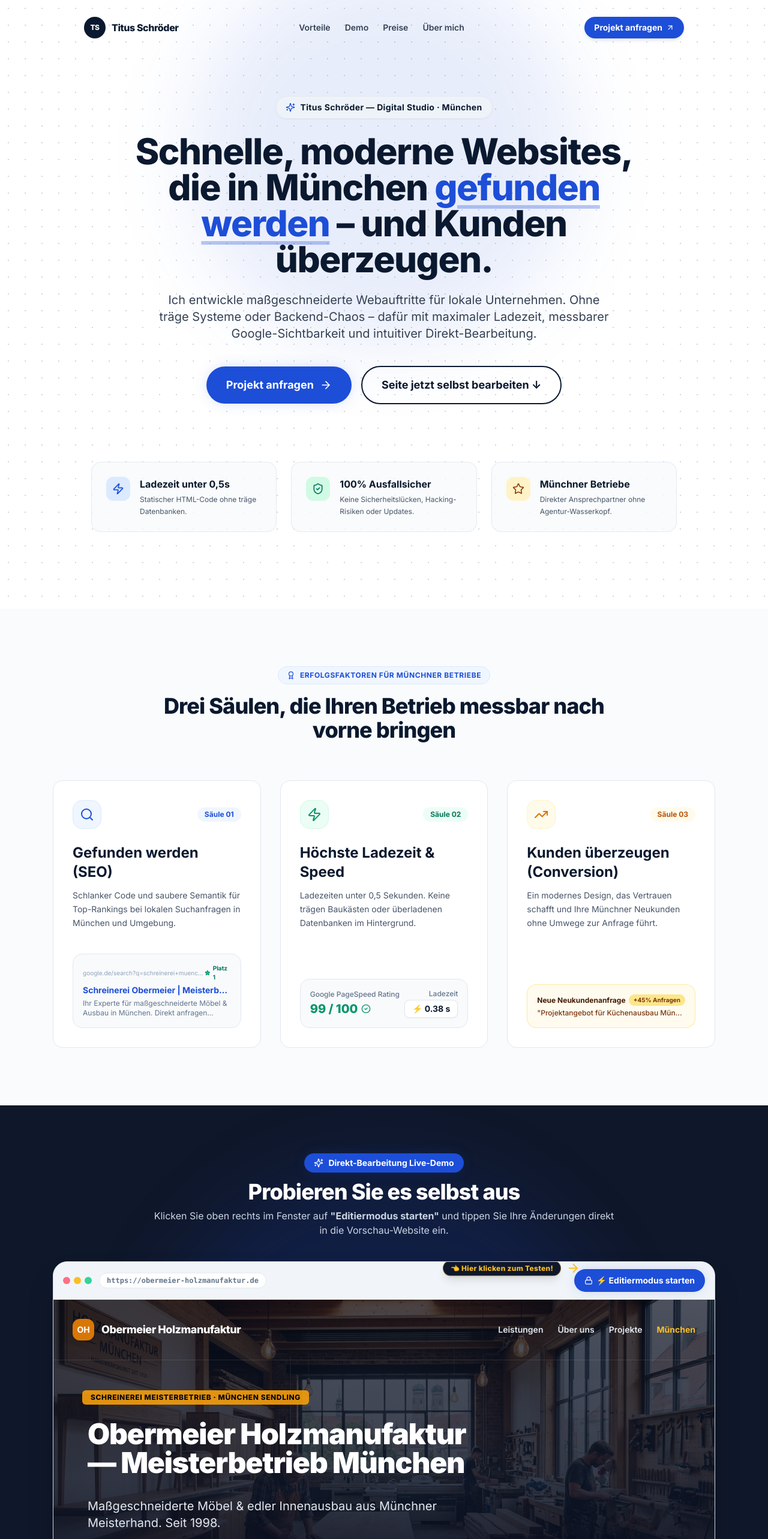
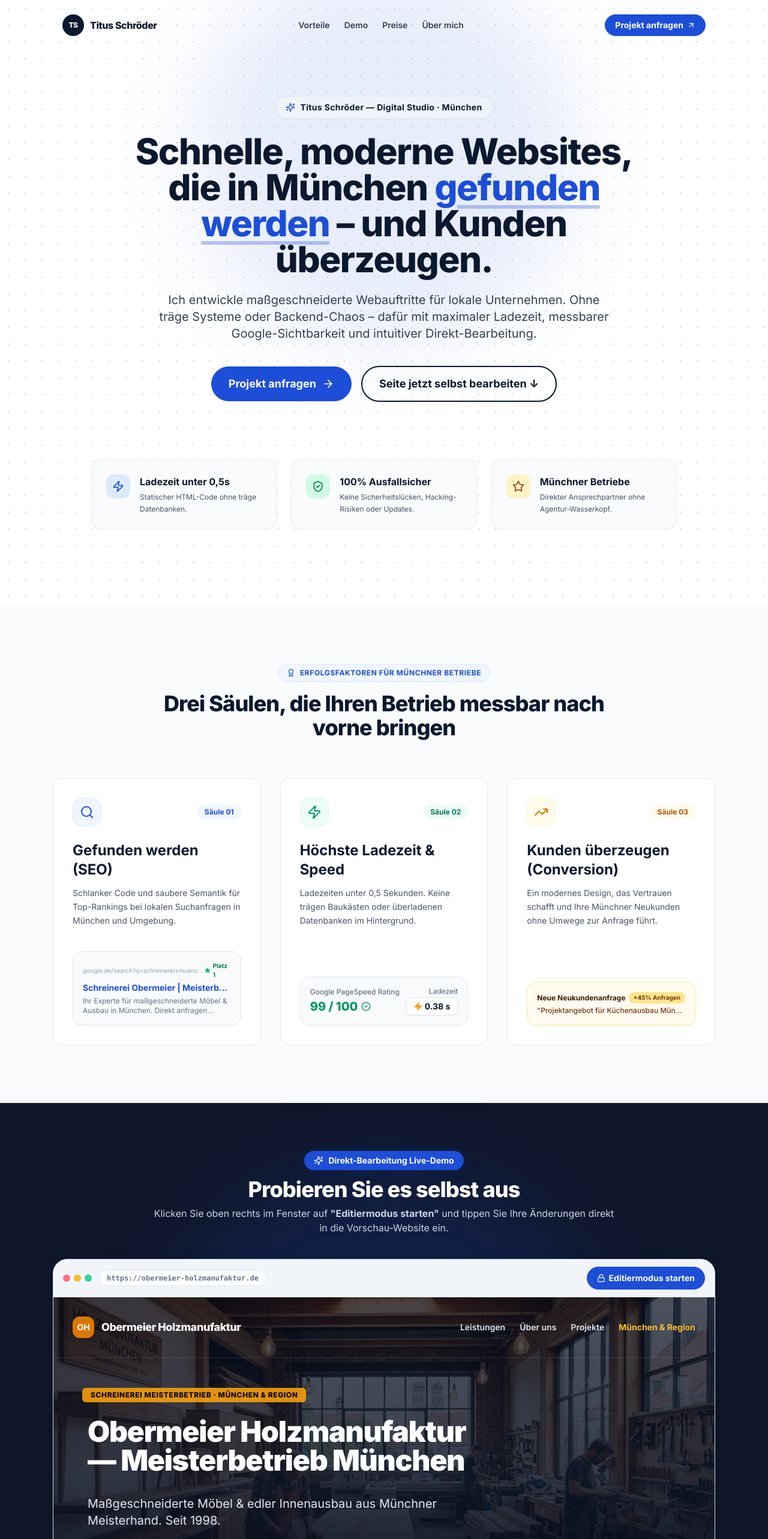
Before and after one commit to TitusSchroeder/titus-schroeder-web, a Next.js app: page / in a window 1280 px wide. Shown: the top 2566 px of the page at 60% size. Built offline with nearby package versions, Linux system fonts and the light colour scheme.

Commit message:
Refine navigation, universal button hover rules, green demo arrow, zero emojis, Netlify DSGVO privacy

```diff
--- a/src/components/sections/About.tsx
+++ b/src/components/sections/About.tsx
@@ -50,7 +50,7 @@ export const About: React.FC = () => {
                 </div>
                 <div>
                   <h3 className="text-xl font-extrabold text-white">Titus Schröder</h3>
-                  <p className="text-brand-blue font-bold text-xs mt-0.5">Digital Studio München</p>
+                  <p className="text-brand-blue font-bold text-xs mt-0.5">Webdesign & Entwicklung</p>
                 </div>
               </div>
 
@@ -66,7 +66,7 @@ export const About: React.FC = () => {
                 <div className="flex items-start gap-3">
                   <MapPin className="w-4 h-4 text-amber-400 shrink-0 mt-0.5" />
                   <div>
-                    <strong className="text-white block font-bold">Persönlich in München</strong>
+                    <strong className="text-white block font-bold">Persönlich in München & Region</strong>
                     Beratung & Abstimmung auf Wunsch direkt vor Ort bei Ihrem Betrieb.
                   </div>
                 </div>
@@ -81,8 +81,8 @@ export const About: React.FC = () => {
               </div>
 
               <div className="pt-4 border-t border-slate-800 text-[11px] font-semibold text-slate-400 flex items-center justify-between">
-                <span>München Sendling & Region</span>
-                <span className="text-emerald-400 font-bold">✓ Festpreis-Garantie</span>
+                <span>München & Region</span>
+                <span className="text-emerald-400 font-bold">Festpreis-Garantie</span>
               </div>
             </motion.div>
           </div>
--- a/src/components/sections/CmsDemo.tsx
+++ b/src/components/sections/CmsDemo.tsx
@@ -2,7 +2,7 @@
 
 import React, { useState } from "react";
 import { motion, AnimatePresence } from "framer-motion";
-import { Edit3, Save, Lock, Unlock, Sparkles, CheckCircle2, RotateCcw, Phone, ArrowUpRight } from "lucide-react";
+import { Edit3, Save, Lock, Unlock, Sparkles, CheckCircle2, RotateCcw, Phone, ArrowUpRight, Zap } from "lucide-react";
 import { Button } from "@/components/ui/Button";
 
 export const CmsDemo: React.FC = () => {
@@ -44,7 +44,7 @@ export const CmsDemo: React.FC = () => {
 
       <div className="container mx-auto px-3 sm:px-6 max-w-6xl relative z-10">
         {/* Section Header */}
-        <div className="text-center max-w-3xl mx-auto mb-10">
+        <div className="text-center max-w-3xl mx-auto mb-10 relative">
           <div className="inline-flex items-center gap-2 px-4 py-1.5 rounded-full bg-brand-blue text-white font-bold text-xs sm:text-sm mb-3 shadow-glow">
             <Sparkles className="w-4 h-4" />
             <span>Direkt-Bearbeitung Live-Demo</span>
@@ -72,14 +72,30 @@ export const CmsDemo: React.FC = () => {
               </span>
             </div>
 
-            {/* Hand-Drawn Arrow Callout pointing to the Edit Button */}
+            {/* Pure GREEN Curved Arrow pointing from header onto the Edit Button (NO TEXT) */}
             {!isEditing && (
-              <div className="hidden lg:flex items-center gap-2 absolute top-1 right-56 -translate-y-8 z-20 pointer-events-none animate-bounce">
-                <span className="text-xs font-extrabold text-amber-400 tracking-wide bg-slate-900 px-3 py-1 rounded-full border border-amber-400/40 shadow-lg">
-                  👈 Hier klicken zum Testen!
-                </span>
-                <svg className="w-6 h-6 text-amber-400" viewBox="0 0 24 24" fill="none" stroke="currentColor" strokeWidth="2">
-                  <path d="M5 12h14M12 5l7 7-7 7" />
+              <div className="hidden lg:block absolute -top-10 right-48 z-30 pointer-events-none">
+                <svg
+                  className="w-16 h-16 text-emerald-500 animate-bounce"
+                  viewBox="0 0 100 100"
+                  fill="none"
+                  xmlns="http://www.w3.org/2000/svg"
+                >
+                  <path
+                    d="M 20,10 Q 70,10 75,55"
+                    fill="none"
+                    stroke="currentColor"
+                    strokeWidth="6"
+                    strokeLinecap="round"
+                  />
+                  <path
+                    d="M 60,45 L 75,60 L 90,45"
+                    fill="none"
+                    stroke="currentColor"
+                    strokeWidth="6"
+                    strokeLinecap="round"
+                    strokeLinejoin="round"
+                  />
                 </svg>
               </div>
             )}
@@ -95,7 +111,7 @@ export const CmsDemo: React.FC = () => {
                     className="text-xs font-bold text-emerald-700 bg-emerald-100 border border-emerald-300 px-3 py-1.5 rounded-full flex items-center gap-1.5"
                   >
                     <CheckCircle2 className="w-3.5 h-3.5 text-emerald-600" />
-                    ✓ Live aktualisiert!
+                    <span>Änderung gespeichert!</span>
                   </motion.span>
                 )}
               </AnimatePresence>
@@ -106,7 +122,7 @@ export const CmsDemo: React.FC = () => {
                     onClick={handleSave}
                     variant="primary"
                     size="sm"
-                    className="bg-emerald-600 hover:bg-emerald-700 text-white font-bold shadow-md"
+                    className="bg-emerald-600 border-emerald-600 hover:bg-transparent hover:text-emerald-600 text-white font-bold"
                   >
                     <Save className="w-3.5 h-3.5 mr-1.5" />
                     Speichern
@@ -117,7 +133,7 @@ export const CmsDemo: React.FC = () => {
                     className="text-slate-500 hover:text-slate-800 text-xs font-semibold px-2 py-1 flex items-center gap-1"
                     title="Standard zurücksetzen"
                   >
-                    <RotateCcw className="w-3 h-3" />
+                    <RotateCcw className="w-3.5 h-3.5" />
                   </button>
                 </>
               )}
@@ -128,8 +144,8 @@ export const CmsDemo: React.FC = () => {
                 size="sm"
                 className={
                   isEditing
-                    ? "bg-amber-500 hover:bg-amber-600 text-slate-950 font-bold"
-                    : "bg-brand-blue hover:bg-brand-blueHover text-white font-bold shadow-glow"
+                    ? "bg-amber-500 border-amber-500 hover:bg-transparent hover:text-amber-500 text-slate-950 font-bold"
+                    : "bg-brand-blue border-brand-blue hover:bg-transparent hover:text-brand-blue text-white font-bold"
                 }
               >
                 {isEditing ? (
@@ -140,7 +156,7 @@ export const CmsDemo: React.FC = () => {
                 ) : (
                   <>
                     <Lock className="w-3.5 h-3.5 mr-1.5" />
-                    ⚡ Editiermodus starten
+                    Editiermodus starten
                   </>
                 )}
               </Button>
@@ -172,14 +188,14 @@ export const CmsDemo: React.FC = () => {
                 <span>Leistungen</span>
                 <span>Über uns</span>
                 <span>Projekte</span>
-                <span className="text-amber-400 font-bold">München</span>
+                <span className="text-amber-400 font-bold">München & Region</span>
               </div>
             </div>
 
             {/* Real Website Hero Section (Directly Editable in Place) */}
             <div className="relative z-10 p-6 sm:p-12 my-auto max-w-3xl text-left space-y-4">
               <div className="inline-block bg-amber-500/90 text-slate-950 font-extrabold text-xs uppercase tracking-wider px-3.5 py-1 rounded-md shadow-sm">
-                Schreinerei Meisterbetrieb · München Sendling
+                Schreinerei Meisterbetrieb · München & Region
               </div>
 
               {/* Directly Editable Headline */}
@@ -235,10 +251,11 @@ export const CmsDemo: React.FC = () => {
 
             {/* Real Website Bottom Footer Bar */}
             <div className="relative z-10 p-4 sm:p-6 border-t border-white/10 bg-slate-950/60 flex items-center justify-between text-xs text-slate-400 font-medium">
-              <span>©Obermeier Holzmanufaktur München · Handwerkskammer München</span>
+              <span>© Obermeier Holzmanufaktur München · Handwerkskammer München</span>
               {isEditing ? (
-                <span className="text-amber-400 font-bold animate-pulse">
-                  ✎ Tippen Sie direkt in den Text im Bild oben
+                <span className="text-amber-400 font-bold flex items-center gap-1">
+                  <Edit3 className="w-3 h-3" />
+                  Tippen Sie direkt in den Text im Bild oben
                 </span>
               ) : (
                 <span className="text-slate-300">
--- a/src/components/sections/Features.tsx
+++ b/src/components/sections/Features.tsx
@@ -67,7 +67,7 @@ export const Features: React.FC = () => {
                 <div className="flex items-center justify-between text-[10px] text-slate-400 mb-1">
                   <span className="truncate">google.de/search?q=schreinerei+muenchen</span>
                   <span className="text-emerald-700 font-bold flex items-center gap-1">
-                    <Star className="w-2.5 h-2.5 fill-emerald-500" /> Platz 1
+                    <Star className="w-2.5 h-2.5 fill-emerald-500 text-emerald-500" /> Platz 1
                   </span>
                 </div>
                 <div className="text-sm font-bold text-blue-700 truncate hover:underline cursor-pointer">
@@ -112,8 +112,8 @@ export const Features: React.FC = () => {
                 </div>
                 <div className="text-right">
                   <div className="text-xs text-slate-500 font-medium">Ladezeit</div>
-                  <div className="text-sm font-bold text-brand-navy bg-white border border-slate-200 px-3 py-1 rounded-lg mt-0.5 inline-block shadow-sm">
-                    ⚡ 0.38 s
+                  <div className="text-sm font-bold text-brand-navy bg-white border border-slate-200 px-3 py-1 rounded-lg mt-0.5 inline-flex items-center gap-1 shadow-sm">
+                    <Zap className="w-3.5 h-3.5 text-amber-500 fill-amber-500" /> 0.38 s
                   </div>
                 </div>
               </div>
@@ -150,7 +150,7 @@ export const Features: React.FC = () => {
                   </span>
                 </div>
                 <div className="text-xs text-amber-900 font-medium truncate">
-                  "Projektangebot für Küchenausbau München Sendling..."
+                  "Projektangebot für Küchenausbau München..."
                 </div>
               </div>
             </Card>
--- a/src/components/sections/Footer.tsx
+++ b/src/components/sections/Footer.tsx
@@ -2,7 +2,7 @@
 
 import React, { useState } from "react";
 import Link from "next/link";
-import { Mail, MapPin, Send, CheckCircle } from "lucide-react";
+import { Mail, MapPin, Send, CheckCircle, Lock } from "lucide-react";
 import { Button } from "@/components/ui/Button";
 
 export const Footer: React.FC = () => {
@@ -81,12 +81,12 @@ export const Footer: React.FC = () => {
                   <MapPin className="w-5 h-5" />
                 </div>
                 <div>
-                  <span className="text-xs text-slate-400 block">Standort / Anschrift</span>
+                  <span className="text-xs text-slate-400 block">Standort</span>
                   <span className="text-sm font-semibold block text-white">
                     Titus Schröder — Webdesign & Entwicklung
                   </span>
                   <span className="text-xs text-slate-300 block">
-                    Peter-Wolfram-Str. 19 · 85540 Haar (München)
+                    München & Region
                   </span>
                 </div>
               </div>
@@ -210,6 +210,13 @@ export const Footer: React.FC = () => {
                       </>
                     )}
                   </Button>
+
+                  <div className="flex items-center gap-1.5 text-[11px] text-slate-500 pt-2">
+                    <Lock className="w-3 h-3 text-slate-400 shrink-0" />
+                    <span>
+                      Verschlüsselte Übertragung via StaticForms. Registrierung & Datenverarbeitung gemäß DSGVO.
+                    </span>
+                  </div>
                 </form>
               )}
             </div>
@@ -219,7 +226,7 @@ export const Footer: React.FC = () => {
         {/* Bottom Legal Footer Bar */}
         <div className="pt-8 border-t border-slate-800 flex flex-col sm:flex-row items-center justify-between gap-4 text-xs text-slate-400">
           <div>
-            © {new Date().getFullYear()} Titus Schröder — Webdesign & Entwicklung · Peter-Wolfram-Str. 19, 85540 Haar
+            © {new Date().getFullYear()} Titus Schröder — Webdesign & Entwicklung · München & Region.
           </div>
           <div className="flex items-center gap-6">
             <Link href="/impressum" className="hover:text-white transition-colors">
--- a/src/components/ui/Button.tsx
+++ b/src/components/ui/Button.tsx
@@ -19,28 +19,31 @@ export const Button: React.FC<ButtonProps> = ({
   ...props
 }) => {
   const baseStyles =
-    "inline-flex items-center justify-center font-medium rounded-full transition-colors focus:outline-none focus:ring-2 focus:ring-brand-blue focus:ring-offset-2 disabled:opacity-50 disabled:pointer-events-none cursor-pointer";
+    "inline-flex items-center justify-center font-bold rounded-full transition-all duration-300 focus:outline-none disabled:opacity-50 disabled:pointer-events-none cursor-pointer border";
 
   const sizeStyles = {
-    sm: "px-4 py-2 text-sm",
-    md: "px-6 py-3 text-base",
-    lg: "px-8 py-4 text-lg font-semibold",
+    sm: "px-4 py-2 text-xs sm:text-sm",
+    md: "px-6 py-2.5 text-sm sm:text-base",
+    lg: "px-7 py-3.5 text-base sm:text-lg",
   };
 
+  // Rule:
+  // Primary (filled blue) -> hover: background disappears (transparent), text & border blue
+  // Secondary (filled navy) -> hover: background disappears (transparent), text & border navy
+  // Outline (unfilled) -> hover: gets filled background & white text
   const variantStyles = {
     primary:
-      "bg-brand-blue text-white hover:bg-brand-blueHover shadow-glow border border-transparent",
+      "bg-brand-blue text-white border-brand-blue hover:bg-transparent hover:text-brand-blue shadow-sm",
     secondary:
-      "bg-brand-navy text-white hover:bg-brand-navyLight border border-transparent",
+      "bg-brand-navy text-white border-brand-navy hover:bg-transparent hover:text-brand-navy shadow-sm",
     outline:
-      "bg-transparent text-brand-navy border border-brand-border hover:border-brand-blue hover:text-brand-blue",
+      "bg-transparent text-brand-navy border-brand-navy hover:bg-brand-navy hover:text-white shadow-sm",
     ghost:
-      "bg-transparent text-brand-navy hover:bg-brand-card hover:text-brand-blue",
+      "bg-transparent text-slate-700 border-transparent hover:bg-slate-100 hover:text-brand-navy",
   };
 
   return (
     <motion.button
-      whileHover={{ scale: 1.02 }}
       whileTap={{ scale: 0.98 }}
       className={cn(baseStyles, sizeStyles[size], variantStyles[variant], className)}
       {...props}
--- a/src/components/ui/PillNav.tsx
+++ b/src/components/ui/PillNav.tsx
@@ -11,7 +11,7 @@ export const PillNav: React.FC = () => {
 
   useEffect(() => {
     const handleScroll = () => {
-      if (window.scrollY > 30) {
+      if (window.scrollY > 40) {
         setScrolled(true);
       } else {
         setScrolled(false);
@@ -30,17 +30,21 @@ export const PillNav: React.FC = () => {
   ];
 
   return (
-    <header className="fixed top-0 left-0 right-0 z-50 flex justify-center p-3 sm:p-4 transition-all duration-300 pointer-events-none">
+    <header className="fixed top-0 left-0 right-0 z-50 flex justify-center p-3 sm:p-4 pointer-events-none">
       <motion.nav
-        layout
-        transition={{ type: "spring", stiffness: 300, damping: 30 }}
-        className={`pointer-events-auto flex items-center justify-between transition-colors duration-300 ${
+        initial={false}
+        animate={{
+          maxWidth: scrolled ? "52rem" : "68rem",
+          y: scrolled ? -2 : 0,
+        }}
+        transition={{ duration: 0.4, ease: [0.16, 1, 0.3, 1] }}
+        className={`w-full pointer-events-auto flex items-center justify-between transition-colors duration-400 p-2 ${
           scrolled
-            ? "w-full max-w-3xl p-2 bg-white/75 backdrop-blur-2xl rounded-full border border-slate-200/80 shadow-pill"
-            : "w-full max-w-5xl p-2 sm:p-3 bg-transparent rounded-2xl"
+            ? "bg-white/80 backdrop-blur-2xl rounded-full border border-slate-200/90 shadow-pill"
+            : "bg-transparent rounded-2xl"
         }`}
       >
-        {/* Left Side: Brand Logo (Constantly TS Titus Schröder, exact equal 8px margin) */}
+        {/* Logo Left */}
         <Link
           href="/"
           className="flex items-center gap-2.5 font-bold text-brand-navy tracking-tight text-sm sm:text-base group shrink-0"
@@ -51,7 +55,7 @@ export const PillNav: React.FC = () => {
           <span className="font-extrabold text-brand-navy leading-none">Titus Schröder</span>
         </Link>
 
-        {/* Center: Desktop Nav Links (Always perfectly centered) */}
+        {/* Center Links */}
         <div className="hidden md:flex items-center gap-6 text-sm font-semibold text-slate-700 h-9">
           {navLinks.map((link) => (
             <a
@@ -64,11 +68,11 @@ export const PillNav: React.FC = () => {
           ))}
         </div>
 
-        {/* Right Side: CTA Button (Exact equal 8px margin) */}
+        {/* Right CTA Button (Uses universal hover rule) */}
         <div className="flex items-center gap-2 shrink-0">
           <a
             href="#kontakt"
-            className="inline-flex items-center justify-center gap-1.5 text-xs sm:text-sm font-bold bg-brand-blue text-white h-9 px-4 rounded-full hover:bg-brand-blueHover transition-all shadow-md hover:shadow-glow"
+            className="inline-flex items-center justify-center gap-1.5 text-xs sm:text-sm font-bold bg-brand-blue text-white border border-brand-blue h-9 px-4 rounded-full hover:bg-transparent hover:text-brand-blue transition-all shadow-sm"
           >
             <span>Projekt anfragen</span>
             <ArrowUpRight className="w-3.5 h-3.5" />
@@ -76,7 +80,7 @@ export const PillNav: React.FC = () => {
 
           <button
             onClick={() => setMobileMenuOpen(!mobileMenuOpen)}
-            className="md:hidden w-9 h-9 rounded-full text-brand-navy hover:bg-slate-100/80 flex items-center justify-center focus:outline-none"
+            className="md:hidden w-9 h-9 rounded-full text-brand-navy hover:bg-slate-100 flex items-center justify-center focus:outline-none"
             aria-label="Menü öffnen"
           >
             {mobileMenuOpen ? <X className="w-5 h-5" /> : <Menu className="w-5 h-5" />}
@@ -105,7 +109,7 @@ export const PillNav: React.FC = () => {
           <a
             href="#kontakt"
             onClick={() => setMobileMenuOpen(false)}
-            className="mt-2 text-center text-sm font-bold bg-brand-blue text-white py-3 rounded-full hover:bg-brand-blueHover transition-colors shadow-glow"
+            className="mt-2 text-center text-sm font-bold bg-brand-blue text-white py-3 rounded-full hover:bg-transparent hover:text-brand-blue border border-brand-blue transition-all shadow-sm"
           >
             Projekt anfragen
           </a>
```
Also changed, not shown: src/app/datenschutz/page.tsx (+27 -11 lines), src/components/sections/Pricing.tsx (+9 -8 lines).
